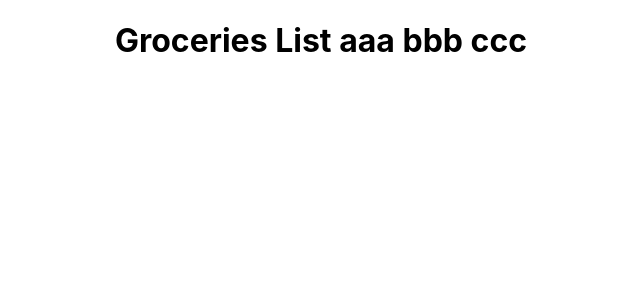
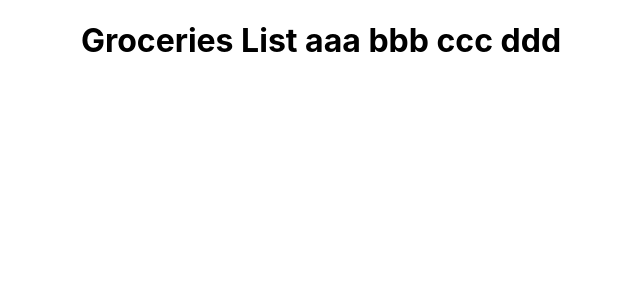
Before and after one commit to kKolanus/grocery_list_react, a React (Create React App) app: page / in a window 1280 px wide. Shown: the top 300 px of the page, without its empty margins (319-959 px from the left). Built offline with nearby package versions, Linux system fonts and the light colour scheme; the HTML template or start-up script is replaced by a standard one.

Commit message:
ddd added

```diff
--- a/src/Header.js
+++ b/src/Header.js
@@ -4,7 +4,7 @@ const Header = () => {
   return (
     <header>
         <h1>
-            Groceries List aaa bbb ccc
+            Groceries List aaa bbb ccc ddd
         </h1>
     </header>
   )
```
